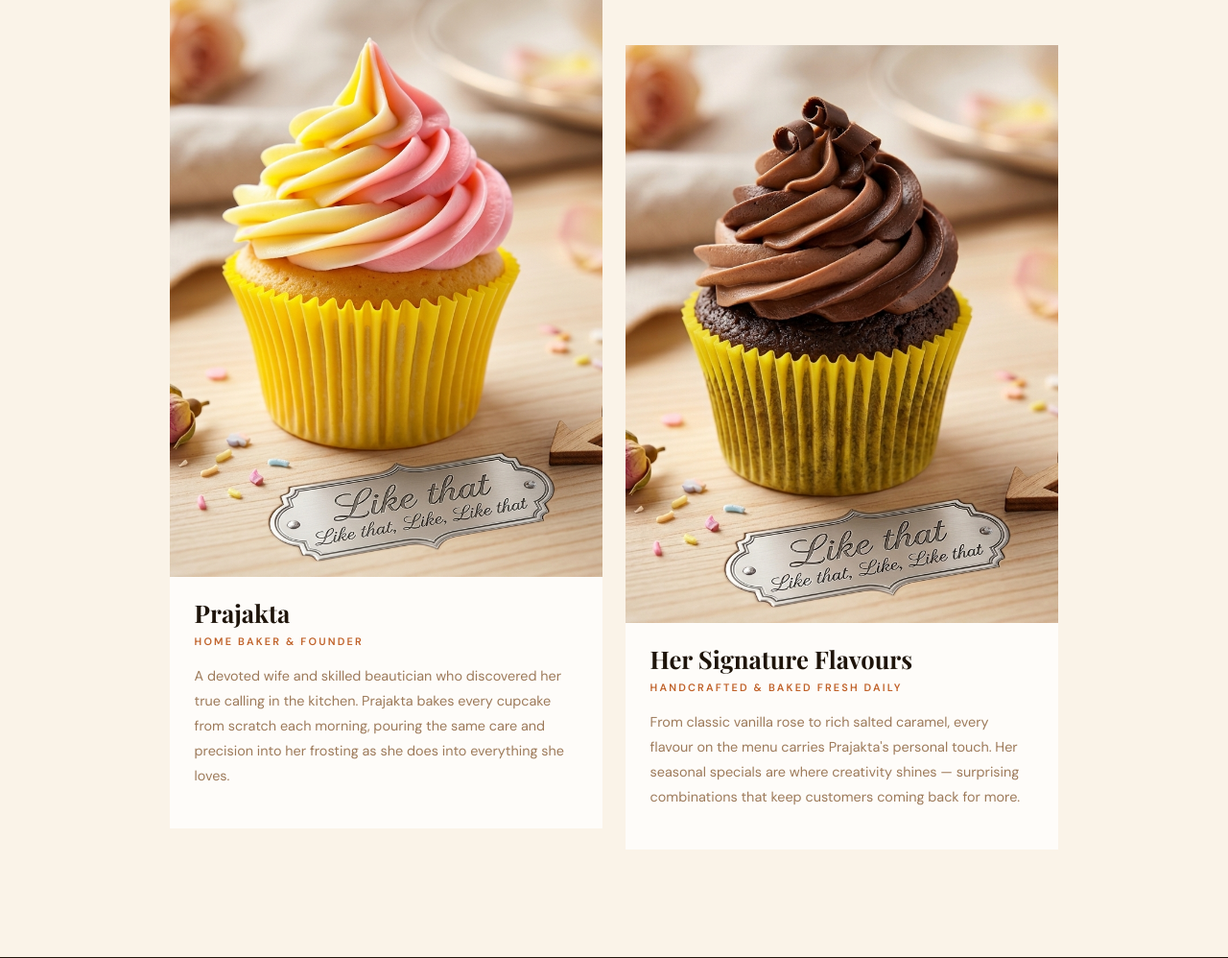
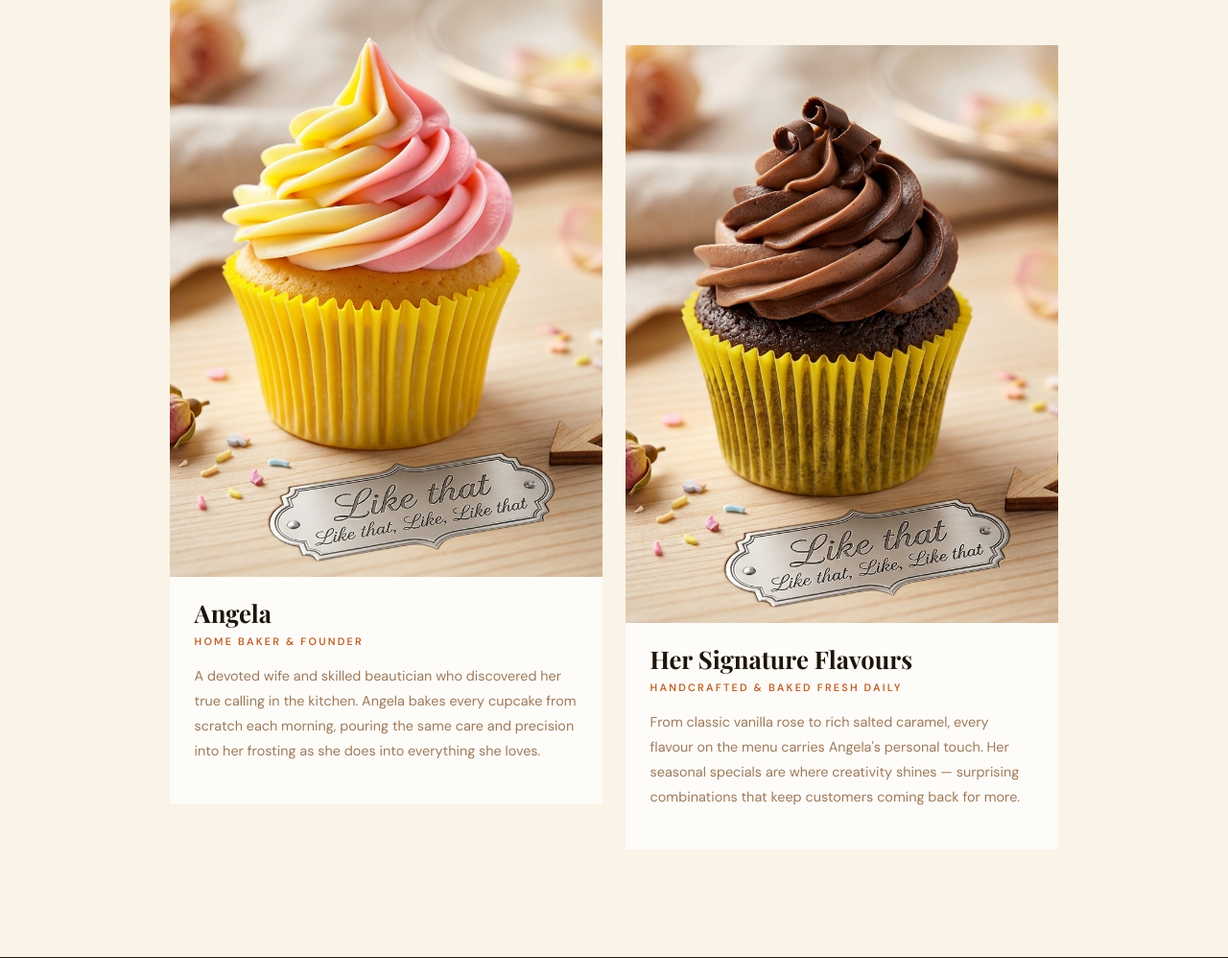
Before and after one commit to yas0h00/bakery-project, a Flask app: page /about in a window 1280 px wide. Shown: the part 1857-2855 px from the top of the page at 96% size. Run offline with Flask 3, Linux system fonts and the light colour scheme; some libraries are stand-ins or nearby versions; some web fonts are replaced.

Commit message:
Update references from ---- to Angela

```diff
--- a/templates/about.html
+++ b/templates/about.html
@@ -16,7 +16,7 @@
           Baked with Love,<br>&amp; <em>Sweet Purpose</em>
         </h1>
         <p class="lh-relaxed" style="color:var(--g-text-light);max-width:540px;font-size:1.05rem;">
-          Prajakta's kitchen is where passion meets purpose — homemade cupcakes
+          angela's kitchen is where passion meets purpose — homemade cupcakes
           crafted with real ingredients, real care, and a whole lot of heart,
           one sweet bite at a time.
         </p>
@@ -45,7 +45,7 @@
         <div class="SwirlNSprinkle-divider mb-4"></div>
         <h2 class="display-5 fw-bold mb-4">From Her Kitchen,<br>With Love</h2>
         <p class="lh-relaxed mb-4" style="color:var(--g-text-mid);">
-          Prajakta is a devoted wife, a talented beautician, and now a passionate
+          angela is a devoted wife, a talented beautician, and now a passionate
           home baker. Between her beauty clients and caring for her home, she found
           her truest joy in the kitchen — baking cupcakes that made everyone around
           her smile a little wider.
@@ -90,11 +90,11 @@
                  onerror="this.style.minHeight='380px';this.style.background='var(--g-cream-dark)';this.removeAttribute('src')">
           </div>
           <div class="team-card-body">
-            <h3 class="team-card-name">Prajakta</h3>
+            <h3 class="team-card-name">Angela</h3>
             <p class="team-card-role">Home Baker &amp; Founder</p>
             <p class="team-card-bio">
               A devoted wife and skilled beautician who discovered her true calling
-              in the kitchen. Prajakta bakes every cupcake from scratch each morning,
+              in the kitchen. Angela bakes every cupcake from scratch each morning,
               pouring the same care and precision into her frosting as she does into
               everything she loves.
             </p>
@@ -116,7 +116,7 @@
             <p class="team-card-role">Handcrafted &amp; Baked Fresh Daily</p>
             <p class="team-card-bio">
               From classic vanilla rose to rich salted caramel, every flavour on
-              the menu carries Prajakta's personal touch. Her seasonal specials
+              the menu carries Angela's personal touch. Her seasonal specials
               are where creativity shines — surprising combinations that keep
               customers coming back for more.
             </p>
```
